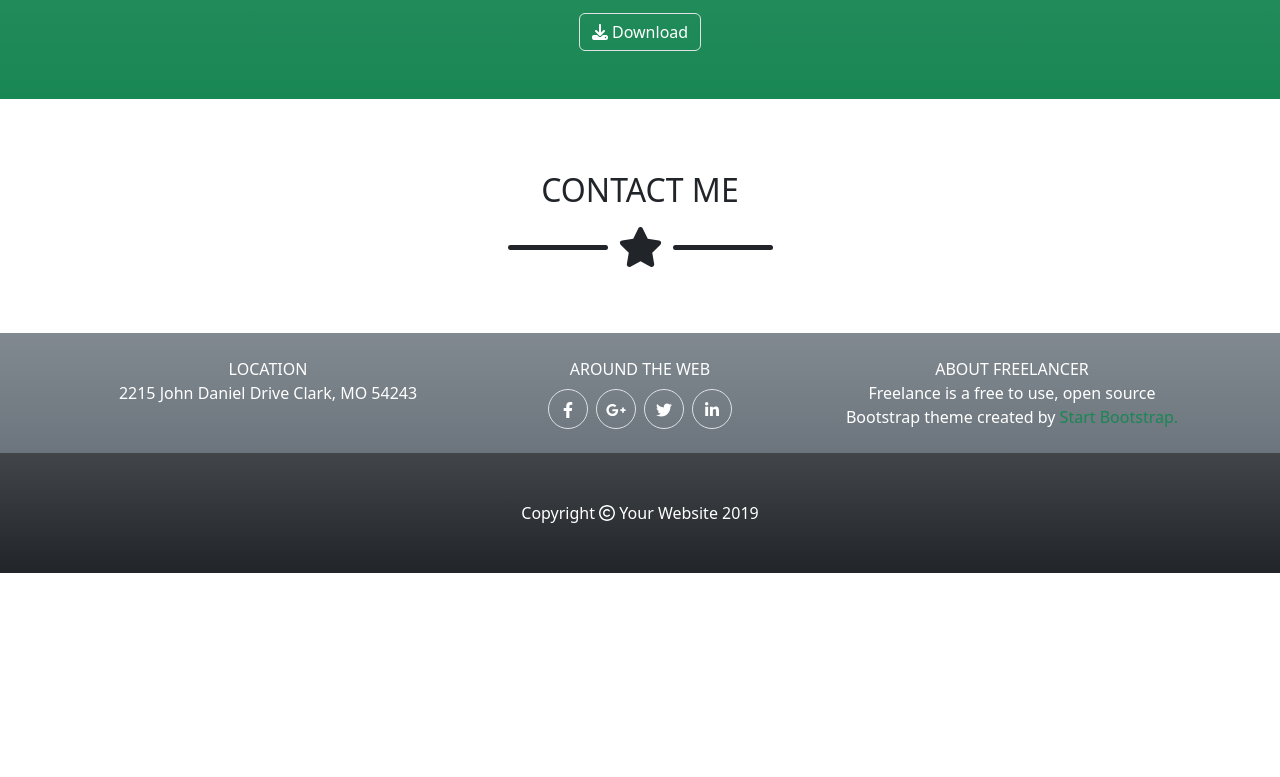
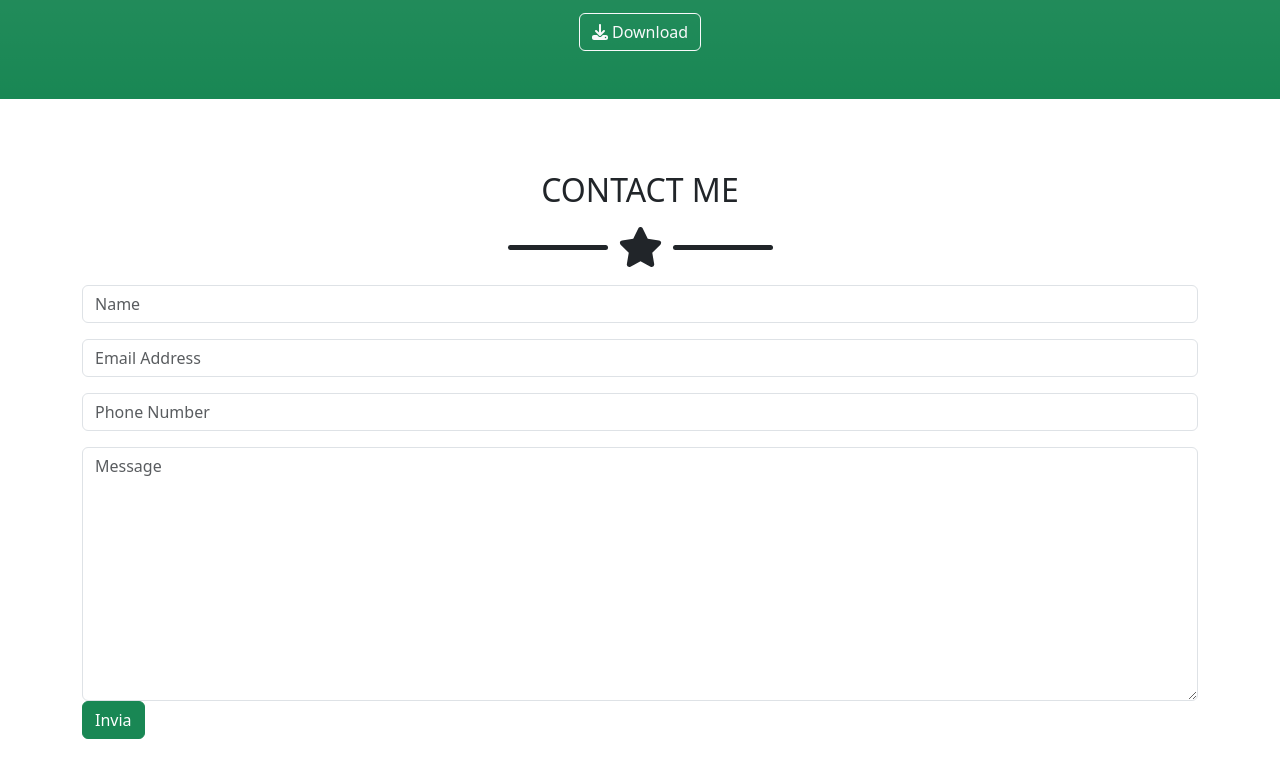
Before and after one commit to Hycarus/html-css-bootstrap-freelancer, a plain HTML site: page index.html in a window 1280 px wide. Shown: the part 1563-2340 px from the top of the page. Before the commit the page ends 2136 px from the top, so only its background shows below. Drawn offline with nearby package versions, Linux system fonts and the light colour scheme.

Commit message:
added form

```diff
--- a/index.html
+++ b/index.html
@@ -8,12 +8,8 @@
     <meta name="viewport" content="width=device-width, initial-scale=1, shrink-to-fit=no">
 
     <!-- Bootstrap CSS v5.3.2 -->
-    <link
-      href="https://cdn.jsdelivr.net/npm/bootstrap@5.3.2/dist/css/bootstrap.min.css"
-      rel="stylesheet"
-      integrity="sha384-T3c6CoIi6uLrA9TneNEoa7RxnatzjcDSCmG1MXxSR1GAsXEV/Dwwykc2MPK8M2HN"
-      crossorigin="anonymous"
-    />
+    <link href="https://cdn.jsdelivr.net/npm/bootstrap@5.3.2/dist/css/bootstrap.min.css" rel="stylesheet"
+        integrity="sha384-T3c6CoIi6uLrA9TneNEoa7RxnatzjcDSCmG1MXxSR1GAsXEV/Dwwykc2MPK8M2HN" crossorigin="anonymous" />
     <!-- FontAwesome 6.2.0 CSS -->
     <link rel="stylesheet" href="https://cdnjs.cloudflare.com/ajax/libs/font-awesome/6.2.0/css/all.min.css"
         integrity="sha512-xh6O/CkQoPOWDdYTDqeRdPCVd1SpvCA9XXcUnZS2FmJNp1coAFzvtCN9BmamE+4aHK8yyUHUSCcJHgXloTyT2A=="
@@ -31,7 +27,8 @@
         <nav class="navbar navbar-expand-lg bg-dark" data-bs-theme="dark">
             <div class="container text-uppercase">
                 <a class="navbar-brand" href="#">Start Bootstrap</a>
-              <button class="navbar-toggler" type="button" data-bs-toggle="collapse" data-bs-target="#my-nav" aria-controls="my-nav" aria-expanded="false" aria-label="Toggle navigation">
+                <button class="navbar-toggler" type="button" data-bs-toggle="collapse" data-bs-target="#my-nav"
+                    aria-controls="my-nav" aria-expanded="false" aria-label="Toggle navigation">
                     <span class="navbar-toggler-icon"></span>
                 </button>
                 <div class="collapse navbar-collapse " id="my-nav">
@@ -94,19 +91,24 @@
                         </div>
                     </div>
                     <div class="col-12 col-md-6 col-lg-4 col-xl-4 position-relative">
-                        <div class="my-image-container"><img src="img/cake.png" alt="cake" class="img-fluid rounded-3 my-3"></div>
+                        <div class="my-image-container"><img src="img/cake.png" alt="cake"
+                                class="img-fluid rounded-3 my-3"></div>
                     </div>
                     <div class="col-12 col-md-6 col-lg-4 col-xl-4 position-relative">
-                        <div class="my-image-container"><img src="img/circus.png" alt="circus" class="img-fluid rounded-3 my-3"></div>
+                        <div class="my-image-container"><img src="img/circus.png" alt="circus"
+                                class="img-fluid rounded-3 my-3"></div>
                     </div>
                     <div class="col-12 col-md-6 col-lg-4 col-xl-4 position-relative">
-                        <div class="my-image-container"><img src="img/game.png" alt="game" class="img-fluid rounded-3 my-3"></div>
+                        <div class="my-image-container"><img src="img/game.png" alt="game"
+                                class="img-fluid rounded-3 my-3"></div>
                     </div>
                     <div class="col-12 col-md-6 col-lg-4 col-xl-4 position-relative">
-                        <div class="my-image-container"><img src="img/safe.png" alt="safe" class="img-fluid rounded-3 my-3"></div>
+                        <div class="my-image-container"><img src="img/safe.png" alt="safe"
+                                class="img-fluid rounded-3 my-3"></div>
                     </div>
                     <div class="col-12 col-md-6 col-lg-4 col-xl-4 position-relative">
-                        <div class="my-image-container"><img src="img/submarine.png" alt="submarine" class="img-fluid rounded-3 my-3"></div>
+                        <div class="my-image-container"><img src="img/submarine.png" alt="submarine"
+                                class="img-fluid rounded-3 my-3"></div>
                     </div>
                 </div>
             </div>
@@ -137,12 +139,12 @@
                         starting point!
                     </div>
                 </div>
-                <div class="btn border text-white">
+                <div class="btn btn-outline-light">
                     <i class="fa-solid fa-download"></i> Download
                 </div>
             </div>
         </section>
-        <section class="bg-white container-fluid py-5 ">
+        <section class="bg-white container py-5 ">
             <div class="container-sm d-flex align-items-center justify-content-center flex-column pt-4">
                 <h2 class="text-uppercase">
                     contact me
@@ -155,6 +157,19 @@
                     <div class="bg-dark rounded-pill align-self-center "></div>
                 </div>
             </div>
+            <form>
+                <div class="mb-3">
+                    <input type="text" class="form-control" placeholder="Name">
+                </div>
+                <div class="mb-3">
+                    <input type="email" class="form-control" placeholder="Email Address">
+                </div>
+                <div class="mb-3">
+                    <input type="text" class="form-control" placeholder="Phone Number">
+                </div>
+                <textarea name="messaggio" class="form-control" cols="30" rows="10" placeholder="Message"></textarea>
+                <button type="submit" class="btn btn-success">Invia</button>
+            </form>
         </section>
     </main>
     <footer>
@@ -174,7 +189,8 @@
                         </div>
                         <div class="d-flex align-items-center justify-content-center">
                             <div class="rounded-circle border icon mx-1"><i class="fa-brands fa-facebook-f"></i></div>
-                            <div class="rounded-circle border icon mx-1"><i class="fa-brands fa-google-plus-g"></i></div>
+                            <div class="rounded-circle border icon mx-1"><i class="fa-brands fa-google-plus-g"></i>
+                            </div>
                             <div class="rounded-circle border icon mx-1"><i class="fa-brands fa-twitter"></i></div>
                             <div class="rounded-circle border icon mx-1"><i class="fa-brands fa-linkedin-in"></i></div>
                         </div>
```
Lines whose indentation alone changed are shown as unchanged.
